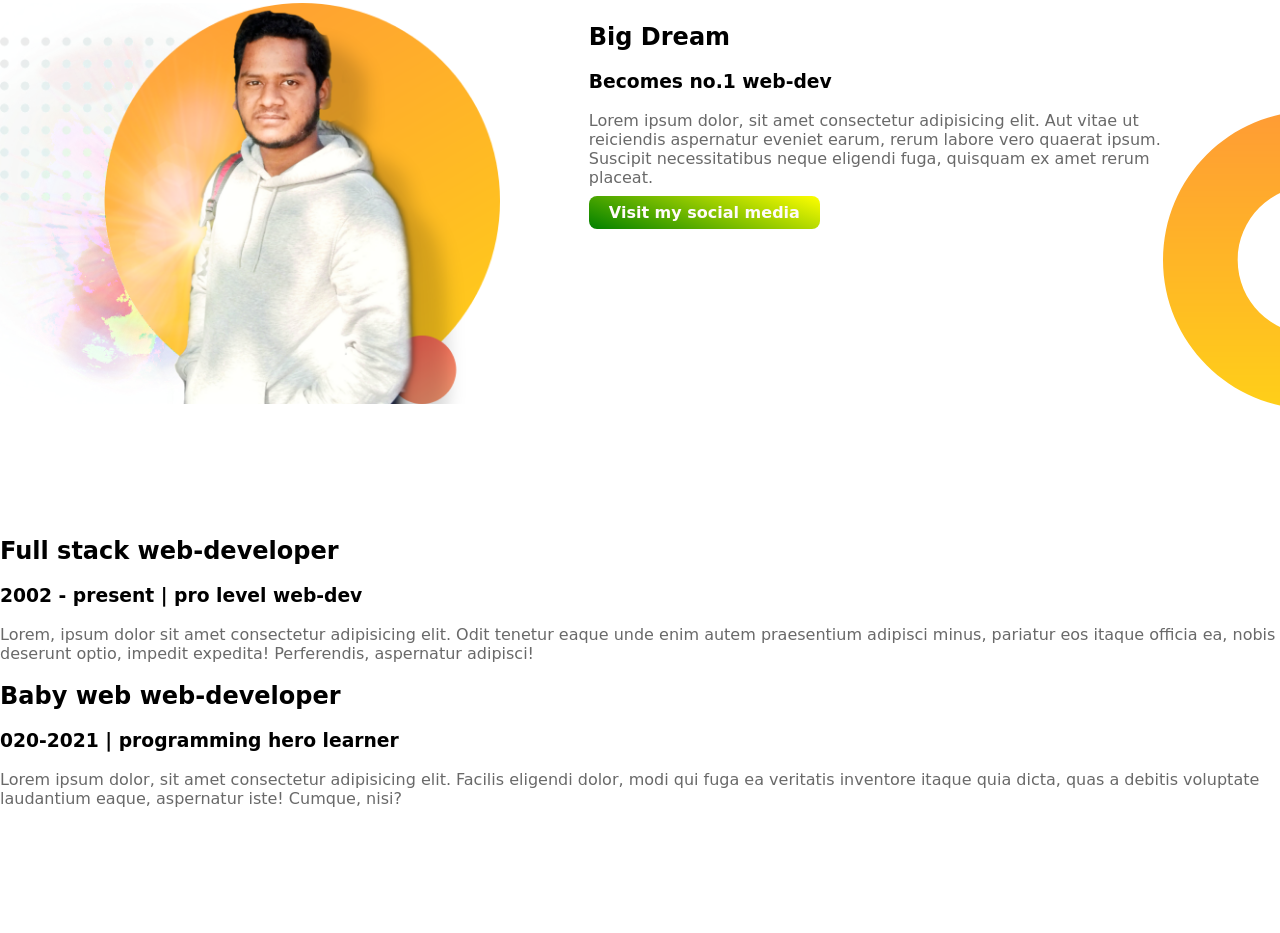
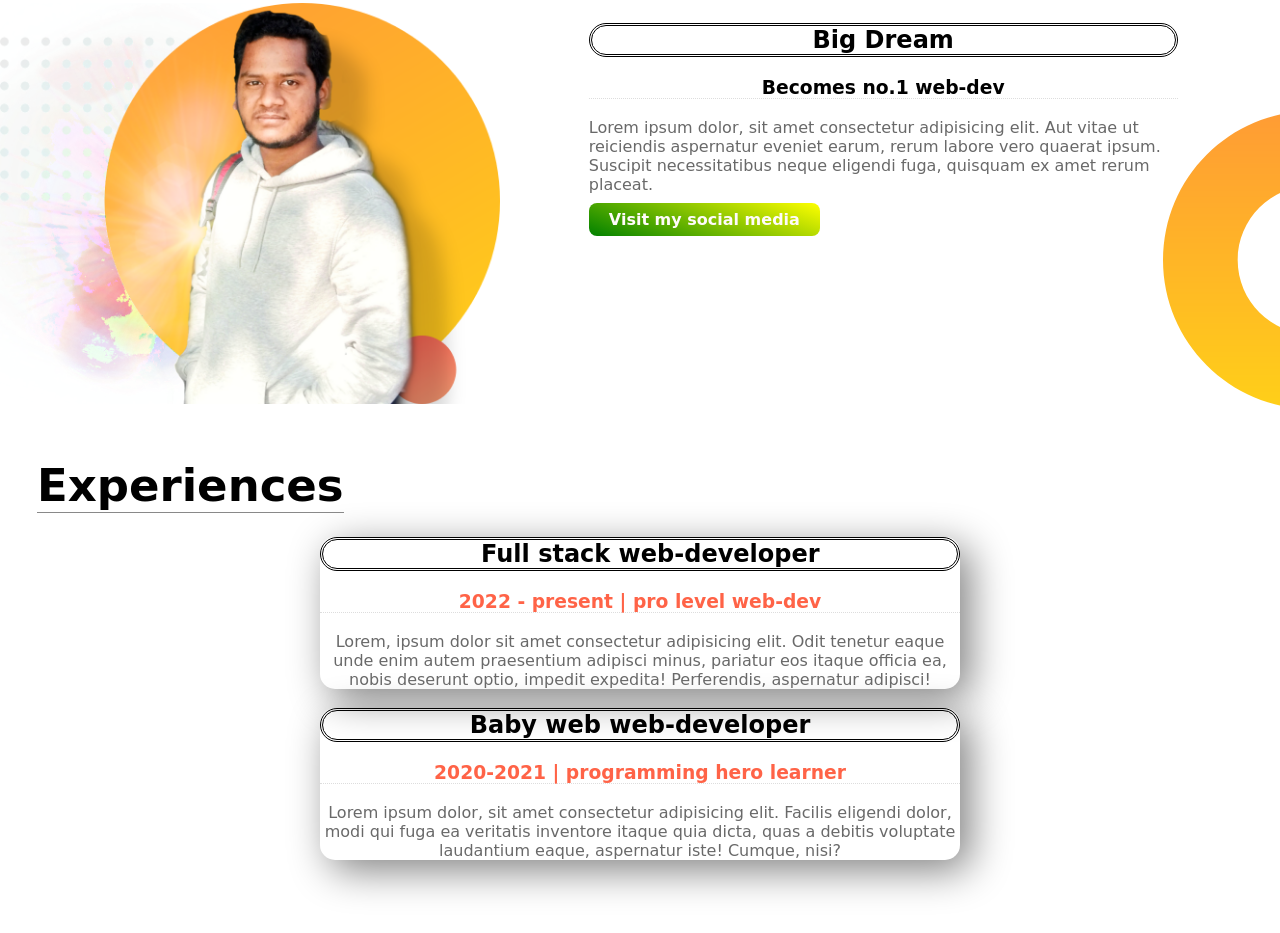
Before and after one commit to rahat2020/my-portfolip, a plain HTML site: page index.html in a window 1280 px wide. Shown: the part 571-1504 px from the top of the page. Drawn offline with Linux system fonts and the light colour scheme.

Commit message:
third-part-added

```diff
--- a/index.html
+++ b/index.html
@@ -42,15 +42,16 @@
 
     </section>
     <section class="experince-area">
+        <h1 class="fix-left">Experiences</h1>
         <div class="third-part">
-            <h2>Full stack web-developer</h2>
-            <h3>2002 - present | pro level web-dev</h3>
-            <P>Lorem, ipsum dolor sit amet consectetur adipisicing elit. Odit tenetur eaque unde enim autem praesentium adipisci minus, pariatur eos itaque officia ea, nobis deserunt optio, impedit expedita! Perferendis, aspernatur adipisci!</P>
+            <h2 class="fix">Full stack web-developer</h2>
+            <h3 class="third">2022 - present | pro level web-dev</h3>
+            <P class="center">Lorem, ipsum dolor sit amet consectetur adipisicing elit. Odit tenetur eaque unde enim autem praesentium adipisci minus, pariatur eos itaque officia ea, nobis deserunt optio, impedit expedita! Perferendis, aspernatur adipisci!</P>
         </div>
         <div class="third-part">
-            <h2>Baby web web-developer</h2>
-            <h3>020-2021 | programming hero learner </h3>
-            <p>Lorem ipsum dolor, sit amet consectetur adipisicing elit. Facilis eligendi dolor, modi qui fuga ea veritatis inventore itaque quia dicta, quas a debitis voluptate laudantium eaque, aspernatur iste! Cumque, nisi?</p>
+            <h2 class="fix">Baby web web-developer</h2>
+            <h3 class="third">2020-2021 | programming hero learner </h3>
+            <p class="center">Lorem ipsum dolor, sit amet consectetur adipisicing elit. Facilis eligendi dolor, modi qui fuga ea veritatis inventore itaque quia dicta, quas a debitis voluptate laudantium eaque, aspernatur iste! Cumque, nisi?</p>
         </div>
 
     </section>
--- a/style.css
+++ b/style.css
@@ -66,6 +66,33 @@ h2{
     width: 85%;
 }
 
-.experince-area{
+
+.third-part{
+    margin:auto;
+    width: 50%;
+    box-shadow: 10px 10px 40px gray;
+    border-radius: 15px;
+
+}
+h2{
+    font-weight: bold;
+    text-align: center;
+    border-style: double;
+    border-radius: 20px;
+}
+h3{
+    text-align: center;
+    border-bottom:1px  dotted #ddd;
+}
+.third{
+    color: tomato;
+}
+.fix-left {
+    margin-top: -78px;
+    margin-left: 37px;
     float: left;
+    border-bottom: 1px outset #ddd;
 }
+.center{
+    text-align: center;
+}
```
